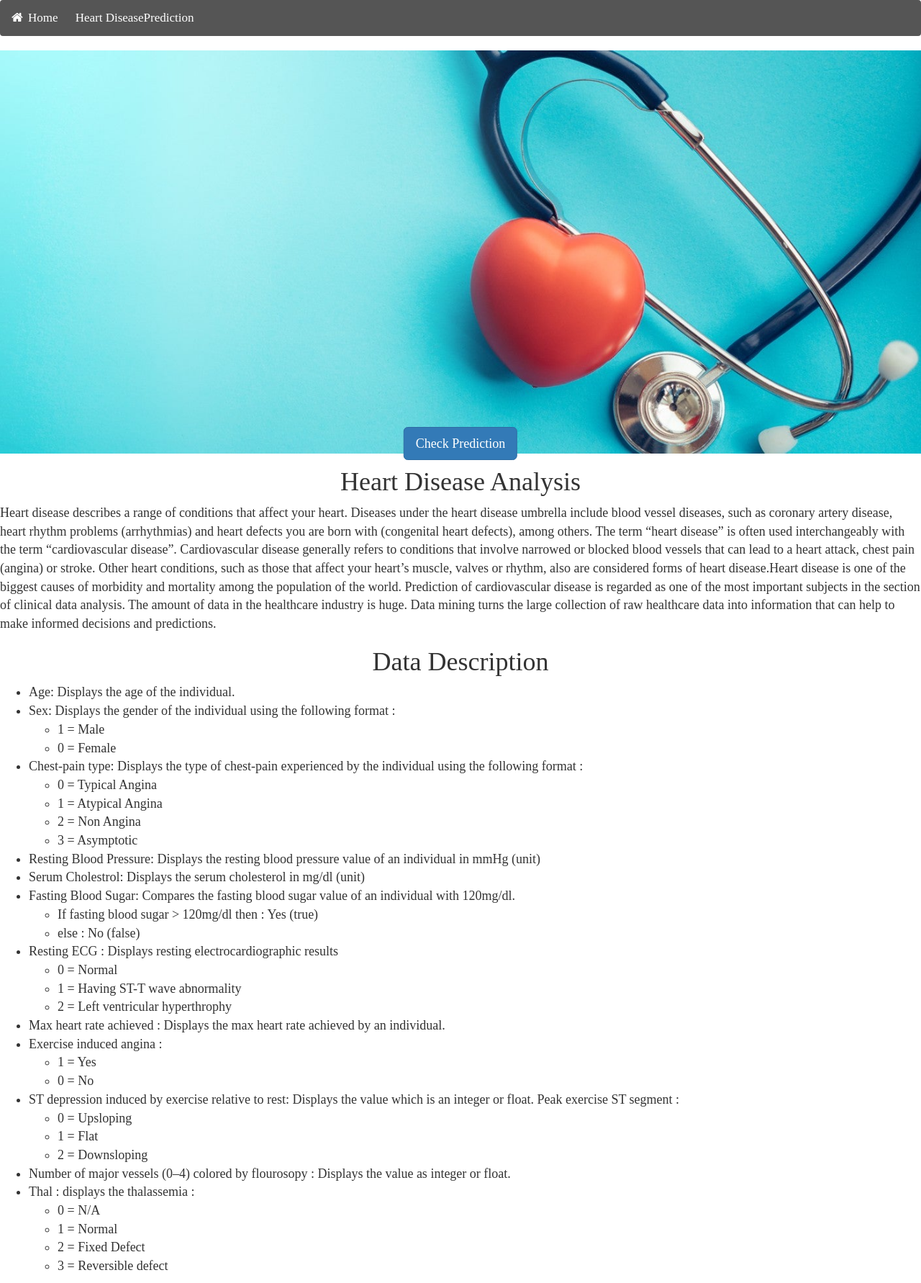
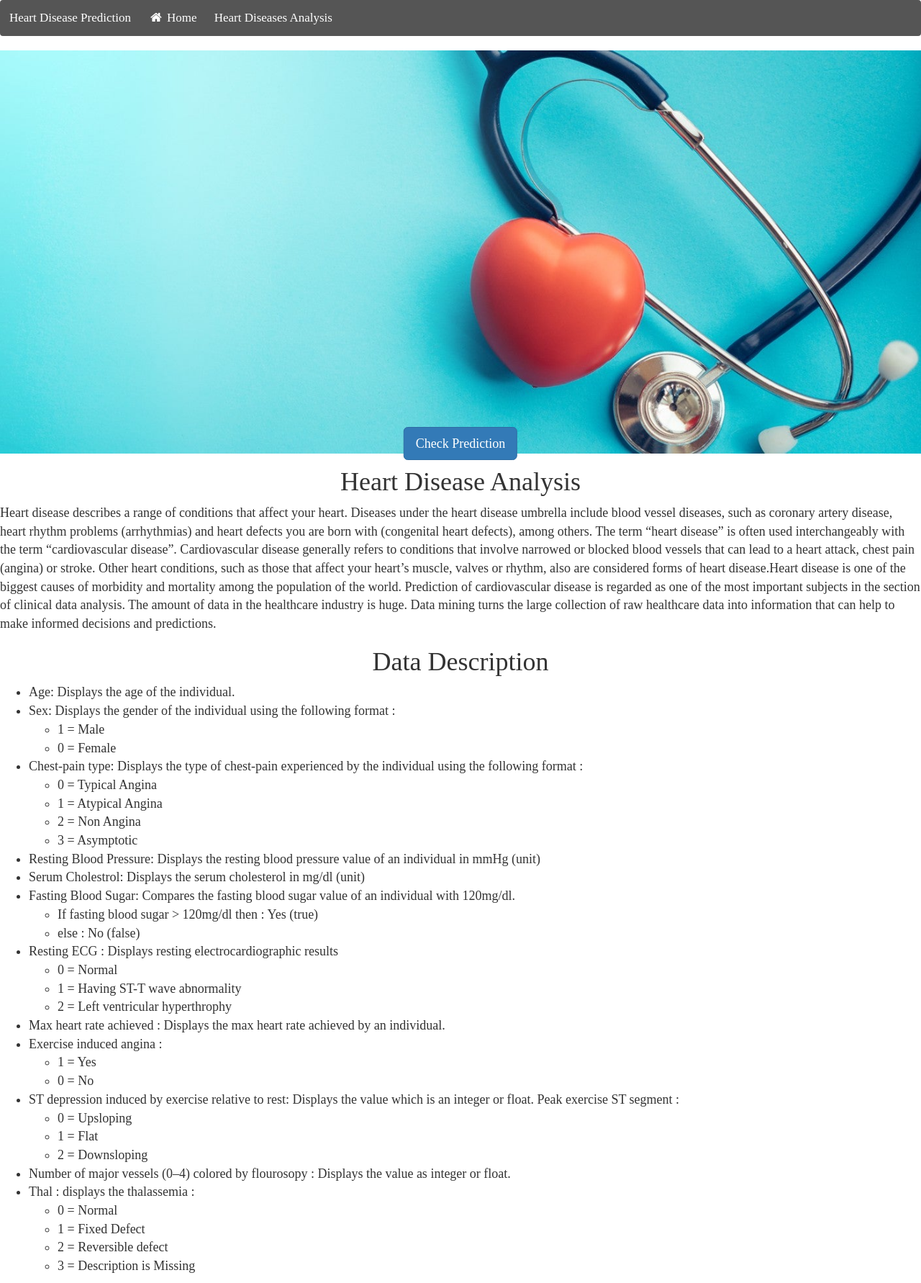
Before and after one commit to Srini138/Heart-Disease-Prediction, a Flask app: page / in a window 1280 px wide. Shown: the whole page at 72% size. Run offline with Flask 2, Linux system fonts and the light colour scheme; parts of the project's set-up code (start-up, migrations or seed data) failed here and were passed over; some libraries are stand-ins or nearby versions.

Commit message:
Update first.html

```diff
--- a/templates/first.html
+++ b/templates/first.html
@@ -68,8 +68,9 @@ body {
 </style>
 <body>
 <div class="navbar">
-  <a class="active" href="first"><i class="fa fa-fw fa-home"></i> Home</a>
-  <a href="#">Heart DiseasePrediction</a>
+  <a href="#">Heart Disease Prediction</a>
+  <a class="active" href="#"><i class="fa fa-fw fa-home"></i> Home</a>
+  <a class="active" href="first">Heart Diseases Analysis</a>
 </div>
 <div class="img">
   <div class="centered">
@@ -135,10 +136,10 @@ body {
   <li>Number of major vessels (0–4) colored by flourosopy : Displays the value as integer or float.</li>
   <li>Thal : displays the thalassemia :
     <ul>
-      <li>0 = N/A</li>
-      <li>1 = Normal</li>
-      <li>2 = Fixed Defect
-      <li>3 = Reversible defect</li>
+      <li>0 = Normal</li>
+      <li>1 = Fixed Defect</li>
+      <li>2 = Reversible defect</li>
+      <li>3 = Description is Missing</li>
     </ul>
   </li>
 </ul>
```
